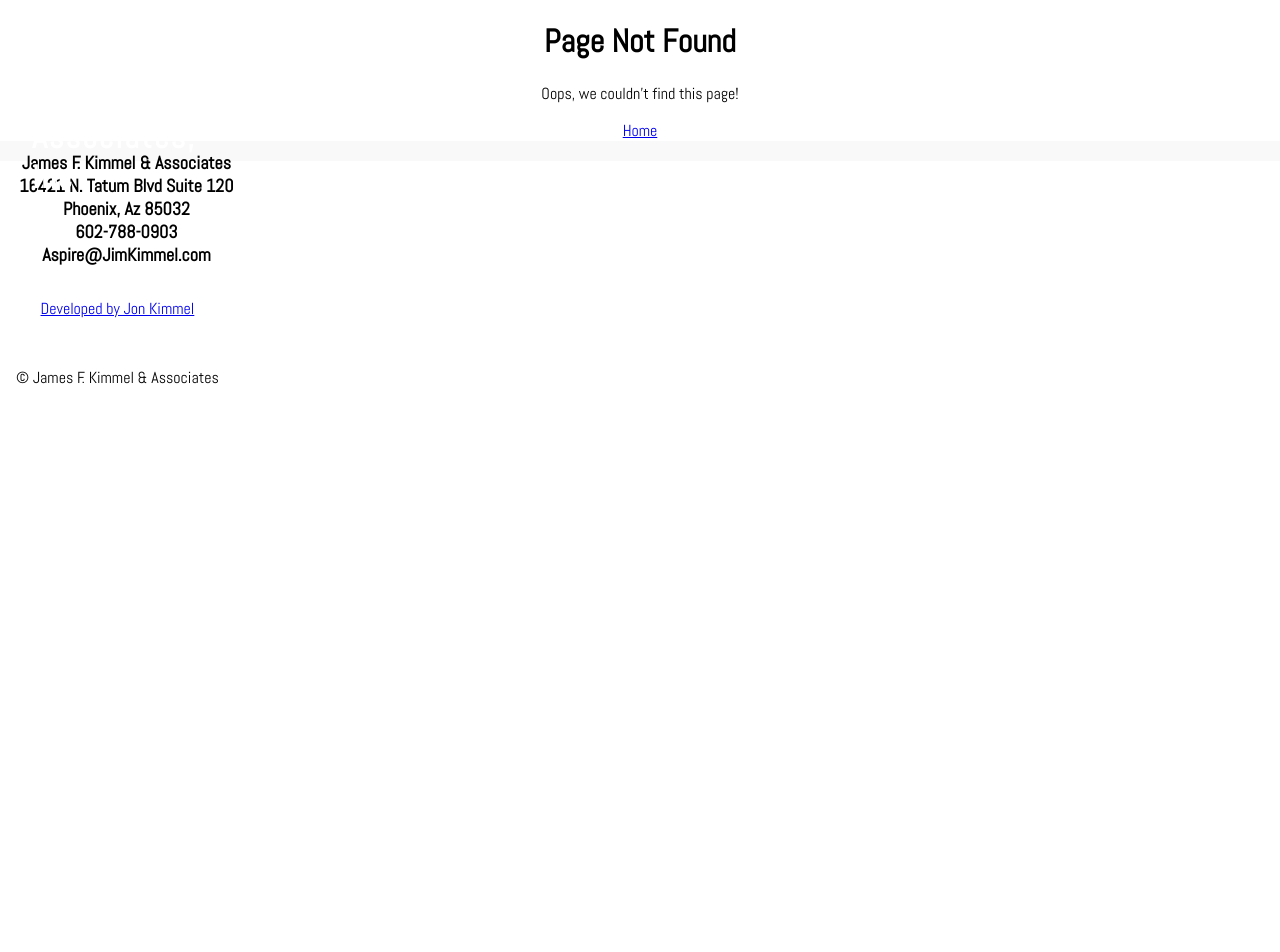
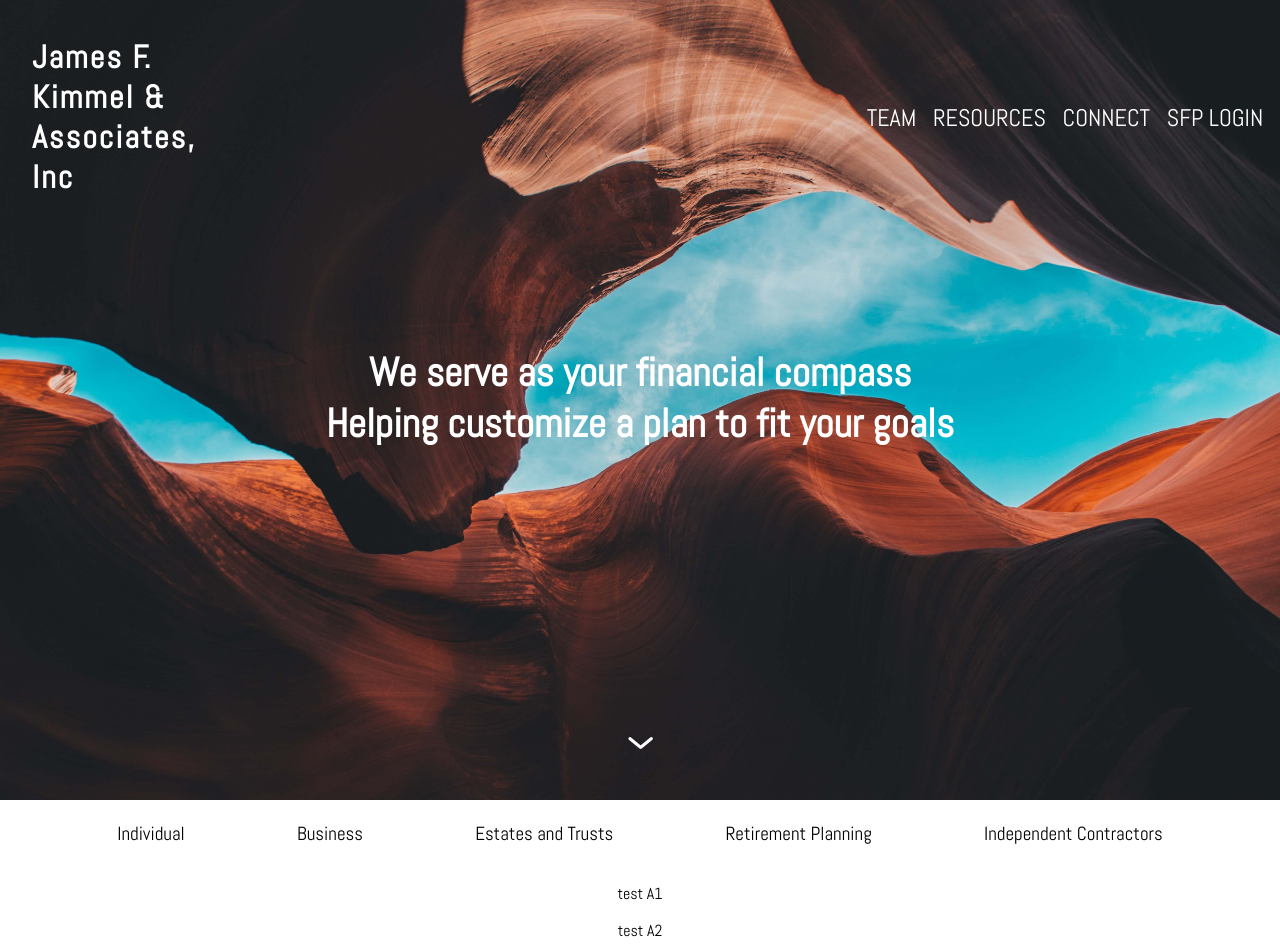
Before and after one commit to Jon-k-1232/KimmelAndAssociatesReact, a React (Create React App) app: page /Resources in a window 1280 px wide. Before the commit this address led to /404. Shown: the top 952 px of the page. Before the commit the page ends 800 px from the top, so only its background shows below. Built offline with nearby package versions, Linux system fonts and the light colour scheme.

Commit message:
logic completed

```diff
--- a/src/Components/Footer/Footer.css
+++ b/src/Components/Footer/Footer.css
@@ -5,8 +5,8 @@
 }
 
 .constantFooter div {
-  position: absolute;
-  left: 0;
+  text-align: left;
+  margin: 5px;
 }
 
 .constantFooter h4 {
--- a/src/Components/Header/Header.js
+++ b/src/Components/Header/Header.js
@@ -25,16 +25,16 @@ export default function Header() {
           </div>
           <ol className={menuDisplay ? 'menuItems open' : 'menuItems'} aria-hidden onClick={() => setMenuDisplay(false)}>
             <li id='about'>
-              <Link to='/about'>TEAM</Link>
+              <Link to='/About'>TEAM</Link>
             </li>
             <li id='culture'>
-              <Link to='/culture'>CULTURE</Link>
+              <Link to='/Resources'>RESOURCES</Link>
             </li>
             <li id='connect'>
-              <Link to='/connect'>CONNECT</Link>
+              <Link to='/Connect'>CONNECT</Link>
             </li>
             <li id='login'>
-              <Link to='/sfp'>SFP LOGIN</Link>
+              <Link to='/Sfp'>SFP LOGIN</Link>
             </li>
           </ol>
         </div>
--- /dev/null
+++ b/src/Components/Navigation/HorizontalNavigationMenu.css
@@ -0,0 +1,15 @@
+.horizontalMenu {
+  padding: 5px;
+}
+
+.horizontalMenuList {
+  padding: 0;
+  list-style: none;
+  display: flex;
+  justify-content: space-evenly;
+}
+
+.horizontalMenuList li {
+  cursor: pointer;
+  font-size: 19px;
+}
--- /dev/null
+++ b/src/Components/Navigation/HorizontalNavigationMenu.js
@@ -0,0 +1,16 @@
+import React from 'react';
+import './HorizontalNavigationMenu.css';
+
+export default function HorizontalNavigationMenu({ listItems, setListItemClicked }) {
+  return (
+    <div className='horizontalMenu'>
+      <ol className='horizontalMenuList'>
+        {listItems.map((listItem, i) => (
+          <li onClick={e => setListItemClicked(listItem.value)} key={i}>
+            {listItem.displayName}
+          </li>
+        ))}
+      </ol>
+    </div>
+  );
+}
--- a/src/Components/Routes/Routes.js
+++ b/src/Components/Routes/Routes.js
@@ -2,7 +2,7 @@ import { Route, Routes, Navigate } from 'react-router-dom';
 import NotFound from '../../Pages/404';
 import About from '../../Pages/About';
 import Connect from '../../Pages/Connect';
-import Culture from '../../Pages/Culture';
+import Resources from '../../Pages/Resources';
 import Home from '../../Pages/Home';
 import Sfp from '../../Pages/Sfp';
 
@@ -13,7 +13,7 @@ export default function Router() {
         <Route exact path='/' element={<Home />} />
         <Route exact path='/About' element={<About />} />
         <Route exact path='/Connect' element={<Connect />} />
-        <Route exact path='/Culture' element={<Culture />} />
+        <Route exact path='/Resources' element={<Resources />} />
         <Route exact path='/Sfp' element={<Sfp />} />
         <Route path='404' element={<NotFound />} />
         <Route path='*' element={<Navigate to='/404' />} />
--- a/src/Pages/Culture.js
+++ /dev/null
@@ -1,35 +0,0 @@
-import React, { useEffect } from 'react';
-import canyon from '../images/canyon.jpg';
-import TopView from '../Components/TopView/TopView.js';
-import ReactGA from 'react-ga';
-
-const TRACKING_ID = 'UA-220438183-5';
-ReactGA.initialize(TRACKING_ID);
-
-export default function Culture() {
-  useEffect(() => {
-    ReactGA.pageview(window.location.pathname + window.location.search);
-  }, []);
-
-  return (
-    <div className='culturePage'>
-      <TopView
-        image={canyon}
-        imageClass='aboutCanyonImage'
-        imageAlt='Looking up from narrow canyon.'
-        SayingLineOne='We serve as your financial compass'
-        SayingLineTwo='Helping customize a plan to fit your goals'
-      />
-      <div className='lowerCulture'>
-        <div className='lowerText'>
-          <h2 id='beni'>Benefits of Working With Us</h2>
-          <h3 id='strive'>We strive to exceed your expectations every day.</h3>
-          <p id='promises'>
-            Our philosophy focuses on building and maintaining confident relationships. We focus on the client experience through competent
-            professional advice, fine-tuning financial goals, transparent communication, and customized personal service.
-          </p>
-        </div>
-      </div>
-    </div>
-  );
-}
--- /dev/null
+++ b/src/Pages/Resources.js
@@ -0,0 +1,59 @@
+import React, { useEffect, useState } from 'react';
+import canyon from '../images/canyon.jpg';
+import TopView from '../Components/TopView/TopView.js';
+import ReactGA from 'react-ga';
+import HorizontalNavigationMenu from '../Components/Navigation/HorizontalNavigationMenu';
+import files from '../Resources/ResourceFileEnum';
+
+const TRACKING_ID = 'UA-220438183-5';
+ReactGA.initialize(TRACKING_ID);
+
+export default function Resources() {
+  const [menuNameSelection, setMenuNameSelection] = useState('Individual');
+
+  useEffect(() => {
+    ReactGA.pageview(window.location.pathname + window.location.search);
+  }, []);
+
+  const resources = () => {
+    const resourceFiles = files.filter(file => file.group === menuNameSelection);
+    return resourceFiles.map((file, i) => <p key={i}>{file.file}</p>);
+  };
+
+  return (
+    <div className='culturePage'>
+      <TopView
+        image={canyon}
+        imageClass='aboutCanyonImage'
+        imageAlt='Looking up from narrow canyon.'
+        SayingLineOne='We serve as your financial compass'
+        SayingLineTwo='Helping customize a plan to fit your goals'
+      />
+      <HorizontalNavigationMenu listItems={listItems} setListItemClicked={menuName => setMenuNameSelection(menuName)} />
+      <div className='lowerCulture'>{resources()}</div>
+    </div>
+  );
+}
+
+const listItems = [
+  {
+    displayName: 'Individual',
+    value: 'Individual'
+  },
+  {
+    displayName: 'Business',
+    value: 'Business'
+  },
+  {
+    displayName: 'Estates and Trusts',
+    value: 'EstatesAndTrusts'
+  },
+  {
+    displayName: 'Retirement Planning',
+    value: 'RetirementPlanning'
+  },
+  {
+    displayName: 'Independent Contractors',
+    value: 'IndependentContractors'
+  }
+];
--- /dev/null
+++ b/src/Resources/ResourceFileEnum.js
@@ -0,0 +1,14 @@
+const files = [
+  { file: 'test A1', group: 'Individual' },
+  { file: 'test A2', group: 'Individual' },
+  { file: 'test B1', group: 'Business' },
+  { file: 'test B2', group: 'Business' },
+  { file: 'test C1', group: 'EstatesAndTrusts' },
+  { file: 'test C2', group: 'EstatesAndTrusts' },
+  { file: 'test D1', group: 'RetirementPlanning' },
+  { file: 'test D2', group: 'RetirementPlanning' },
+  { file: 'test E1', group: 'IndependentContractors' },
+  { file: 'test E2', group: 'IndependentContractors' }
+];
+
+export default files;
```
Also changed, not shown: src/Components/Navigation/CatagoryNavigation.js (deleted).
